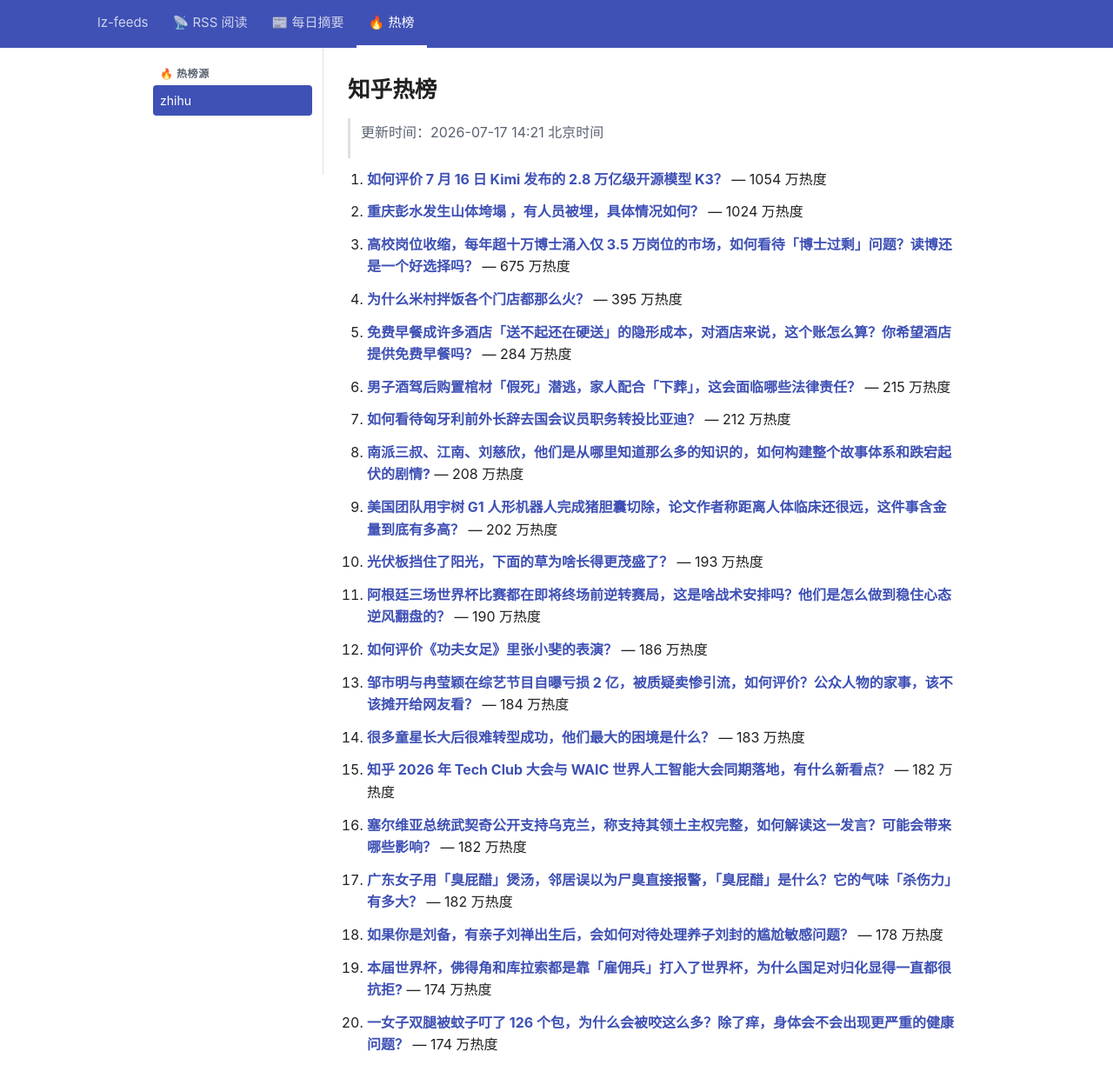
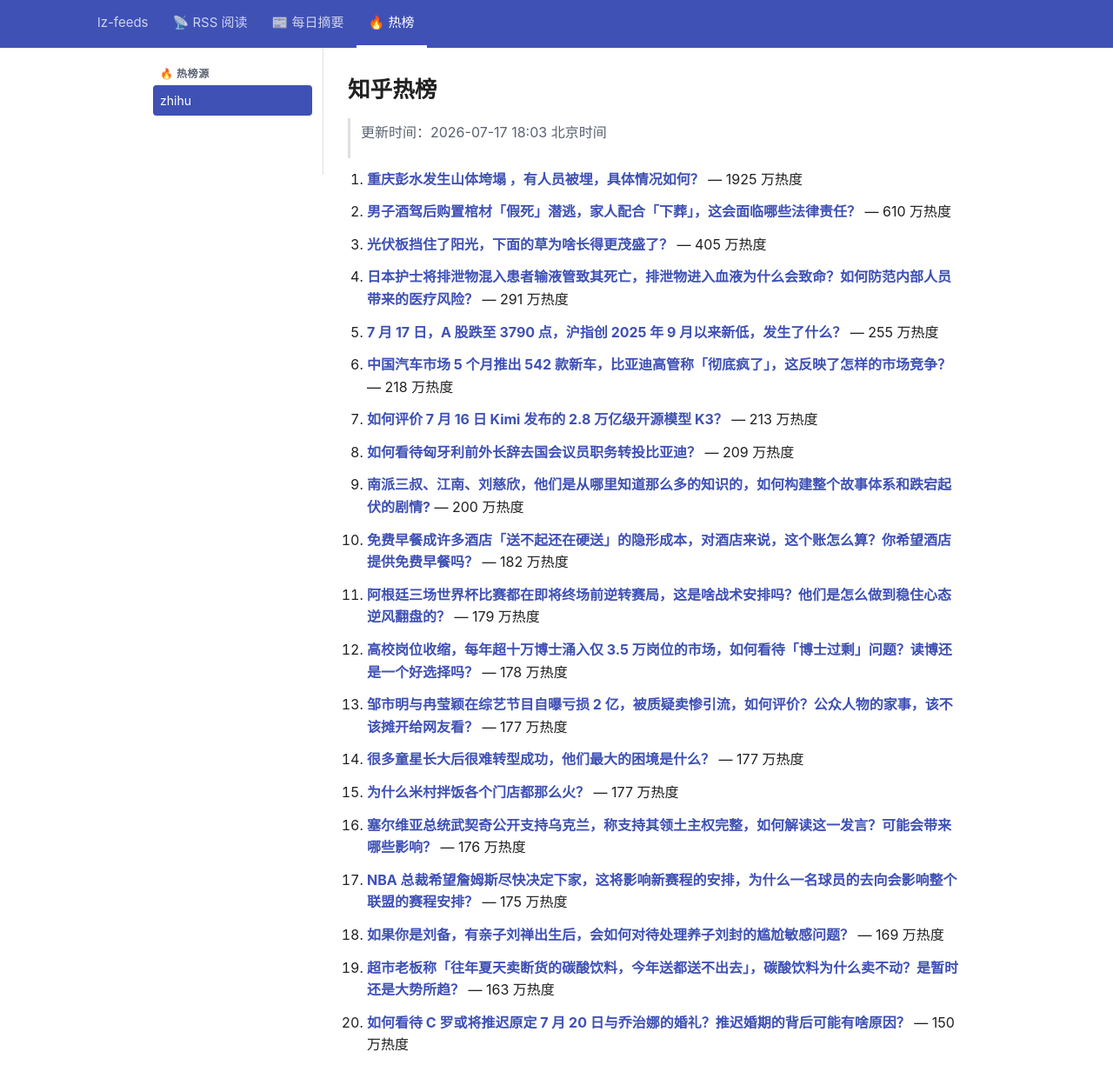
Before and after one commit to lizhang0101/lz-feeds, a Jekyll site: the page built from _hotlist/zhihu.md, in a window 1280 px wide and 1279 px high. Shown: the top 1248 px of the window at 87% size. Built offline with Jekyll 4.4.1, drawn with Linux system fonts in a browser that asks for light colours.

Commit message:
hotlist: 2026-07-17T10:03Z

```diff
--- a/_hotlist/zhihu.md
+++ b/_hotlist/zhihu.md
@@ -1,48 +1,48 @@
 ---
-updated: 2026-07-17 14:21 北京时间
+updated: 2026-07-17 18:03 北京时间
 count: 20
 ---
 
 # 知乎热榜
 
-> 更新时间：2026-07-17 14:21 北京时间
+> 更新时间：2026-07-17 18:03 北京时间
 
-1. **[如何评价 7 月 16 日 Kimi 发布的 2.8 万亿级开源模型 K3？](https://www.zhihu.com/question/2061204677446964906)** — 1054 万热度
+1. **[重庆彭水发生山体垮塌 ，有人员被埋，具体情况如何？](https://www.zhihu.com/question/2061395641595426688)** — 1925 万热度
 
-2. **[重庆彭水发生山体垮塌 ，有人员被埋，具体情况如何？](https://www.zhihu.com/question/2061395641595426688)** — 1024 万热度
+2. **[男子酒驾后购置棺材「假死」潜逃，家人配合「下葬」，这会面临哪些法律责任？](https://www.zhihu.com/question/2060530186634933996)** — 610 万热度
 
-3. **[高校岗位收缩，每年超十万博士涌入仅 3.5 万岗位的市场，如何看待「博士过剩」问题？读博还是一个好选择吗？](https://www.zhihu.com/question/2061024906939310932)** — 675 万热度
+3. **[光伏板挡住了阳光，下面的草为啥长得更茂盛了？](https://www.zhihu.com/question/2061107208805414314)** — 405 万热度
 
-4. **[为什么米村拌饭各个门店都那么火？](https://www.zhihu.com/question/2043613736666232393)** — 395 万热度
+4. **[日本护士将排泄物混入患者输液管致其死亡，排泄物进入血液为什么会致命？如何防范内部人员带来的医疗风险？](https://www.zhihu.com/question/2061057694832620856)** — 291 万热度
 
-5. **[免费早餐成许多酒店「送不起还在硬送」的隐形成本，对酒店来说，这个账怎么算？你希望酒店提供免费早餐吗？](https://www.zhihu.com/question/2060421723376153435)** — 284 万热度
+5. **[7 月 17 日，A 股跌至 3790 点，沪指创 2025 年 9 月以来新低，发生了什么？](https://www.zhihu.com/question/2061116752398962968)** — 255 万热度
 
-6. **[男子酒驾后购置棺材「假死」潜逃，家人配合「下葬」，这会面临哪些法律责任？](https://www.zhihu.com/question/2060530186634933996)** — 215 万热度
+6. **[中国汽车市场 5 个月推出 542 款新车，比亚迪高管称「彻底疯了」，这反映了怎样的市场竞争？](https://www.zhihu.com/question/2060791514276615811)** — 218 万热度
 
-7. **[如何看待匈牙利前外长辞去国会议员职务转投比亚迪？](https://www.zhihu.com/question/2061038899145728825)** — 212 万热度
+7. **[如何评价 7 月 16 日 Kimi 发布的 2.8 万亿级开源模型 K3？](https://www.zhihu.com/question/2061204677446964906)** — 213 万热度
 
-8. **[南派三叔、江南、刘慈欣，他们是从哪里知道那么多的知识的，如何构建整个故事体系和跌宕起伏的剧情?](https://www.zhihu.com/question/35435432)** — 208 万热度
+8. **[如何看待匈牙利前外长辞去国会议员职务转投比亚迪？](https://www.zhihu.com/question/2061038899145728825)** — 209 万热度
 
-9. **[美国团队用宇树 G1 人形机器人完成猪胆囊切除，论文作者称距离人体临床还很远，这件事含金量到底有多高？](https://www.zhihu.com/question/2060754085637271982)** — 202 万热度
+9. **[南派三叔、江南、刘慈欣，他们是从哪里知道那么多的知识的，如何构建整个故事体系和跌宕起伏的剧情?](https://www.zhihu.com/question/35435432)** — 200 万热度
 
-10. **[光伏板挡住了阳光，下面的草为啥长得更茂盛了？](https://www.zhihu.com/question/2061107208805414314)** — 193 万热度
+10. **[免费早餐成许多酒店「送不起还在硬送」的隐形成本，对酒店来说，这个账怎么算？你希望酒店提供免费早餐吗？](https://www.zhihu.com/question/2060421723376153435)** — 182 万热度
 
-11. **[阿根廷三场世界杯比赛都在即将终场前逆转赛局，这是啥战术安排吗？他们是怎么做到稳住心态逆风翻盘的？](https://www.zhihu.com/question/2061173953381361461)** — 190 万热度
+11. **[阿根廷三场世界杯比赛都在即将终场前逆转赛局，这是啥战术安排吗？他们是怎么做到稳住心态逆风翻盘的？](https://www.zhihu.com/question/2061173953381361461)** — 179 万热度
 
-12. **[如何评价《功夫女足》里张小斐的表演？](https://www.zhihu.com/question/2060612497351169871)** — 186 万热度
+12. **[高校岗位收缩，每年超十万博士涌入仅 3.5 万岗位的市场，如何看待「博士过剩」问题？读博还是一个好选择吗？](https://www.zhihu.com/question/2061024906939310932)** — 178 万热度
 
-13. **[邹市明与冉莹颖在综艺节目自曝亏损 2 亿，被质疑卖惨引流，如何评价？公众人物的家事，该不该摊开给网友看？](https://www.zhihu.com/question/2061035268946367738)** — 184 万热度
+13. **[邹市明与冉莹颖在综艺节目自曝亏损 2 亿，被质疑卖惨引流，如何评价？公众人物的家事，该不该摊开给网友看？](https://www.zhihu.com/question/2061035268946367738)** — 177 万热度
 
-14. **[很多童星长大后很难转型成功，他们最大的困境是什么？](https://www.zhihu.com/question/1983132057480755135)** — 183 万热度
+14. **[很多童星长大后很难转型成功，他们最大的困境是什么？](https://www.zhihu.com/question/1983132057480755135)** — 177 万热度
 
-15. **[知乎 2026 年 Tech Club 大会与 WAIC 世界人工智能大会同期落地，有什么新看点？](https://www.zhihu.com/parker/campaign/2058682220576035800?zh_hide_nav_bar=true)** — 182 万热度
+15. **[为什么米村拌饭各个门店都那么火？](https://www.zhihu.com/question/2043613736666232393)** — 177 万热度
 
-16. **[塞尔维亚总统武契奇公开支持乌克兰，称支持其领土主权完整，如何解读这一发言？可能会带来哪些影响？](https://www.zhihu.com/question/2061149996708099505)** — 182 万热度
+16. **[塞尔维亚总统武契奇公开支持乌克兰，称支持其领土主权完整，如何解读这一发言？可能会带来哪些影响？](https://www.zhihu.com/question/2061149996708099505)** — 176 万热度
 
-17. **[广东女子用「臭屁醋」煲汤，邻居误以为尸臭直接报警，「臭屁醋」是什么？它的气味「杀伤力」有多大？](https://www.zhihu.com/question/2060807383539097822)** — 182 万热度
+17. **[NBA 总裁希望詹姆斯尽快决定下家，这将影响新赛程的安排，为什么一名球员的去向会影响整个联盟的赛程安排？](https://www.zhihu.com/question/2061375923639646082)** — 175 万热度
 
-18. **[如果你是刘备，有亲子刘禅出生后，会如何对待处理养子刘封的尴尬敏感问题？](https://www.zhihu.com/question/2049444949750555027)** — 178 万热度
+18. **[如果你是刘备，有亲子刘禅出生后，会如何对待处理养子刘封的尴尬敏感问题？](https://www.zhihu.com/question/2049444949750555027)** — 169 万热度
 
-19. **[本届世界杯，佛得角和库拉索都是靠「雇佣兵」打入了世界杯，为什么国足对归化显得一直都很抗拒?](https://www.zhihu.com/question/2056857047036080742)** — 174 万热度
+19. **[超市老板称「往年夏天卖断货的碳酸饮料，今年送都送不出去」，碳酸饮料为什么卖不动？是暂时还是大势所趋？](https://www.zhihu.com/question/2061198817991418630)** — 163 万热度
 
-20. **[一女子双腿被蚊子叮了 126 个包，为什么会被咬这么多？除了痒，身体会不会出现更严重的健康问题？](https://www.zhihu.com/question/2060718962724139053)** — 174 万热度
+20. **[如何看待 C 罗或将推迟原定 7 月 20 日与乔治娜的婚礼？推迟婚期的背后可能有啥原因？](https://www.zhihu.com/question/2061095985552663651)** — 150 万热度
```
